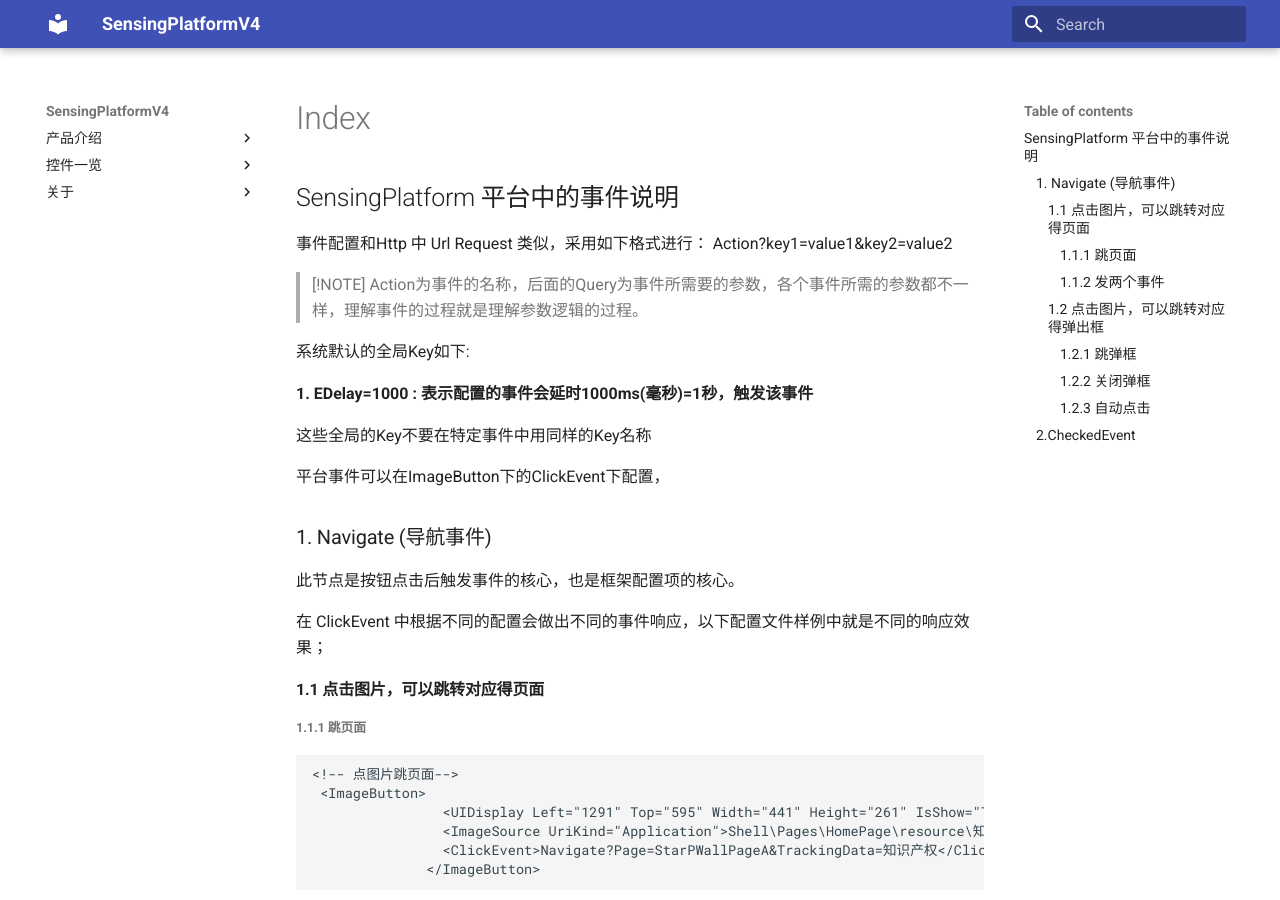
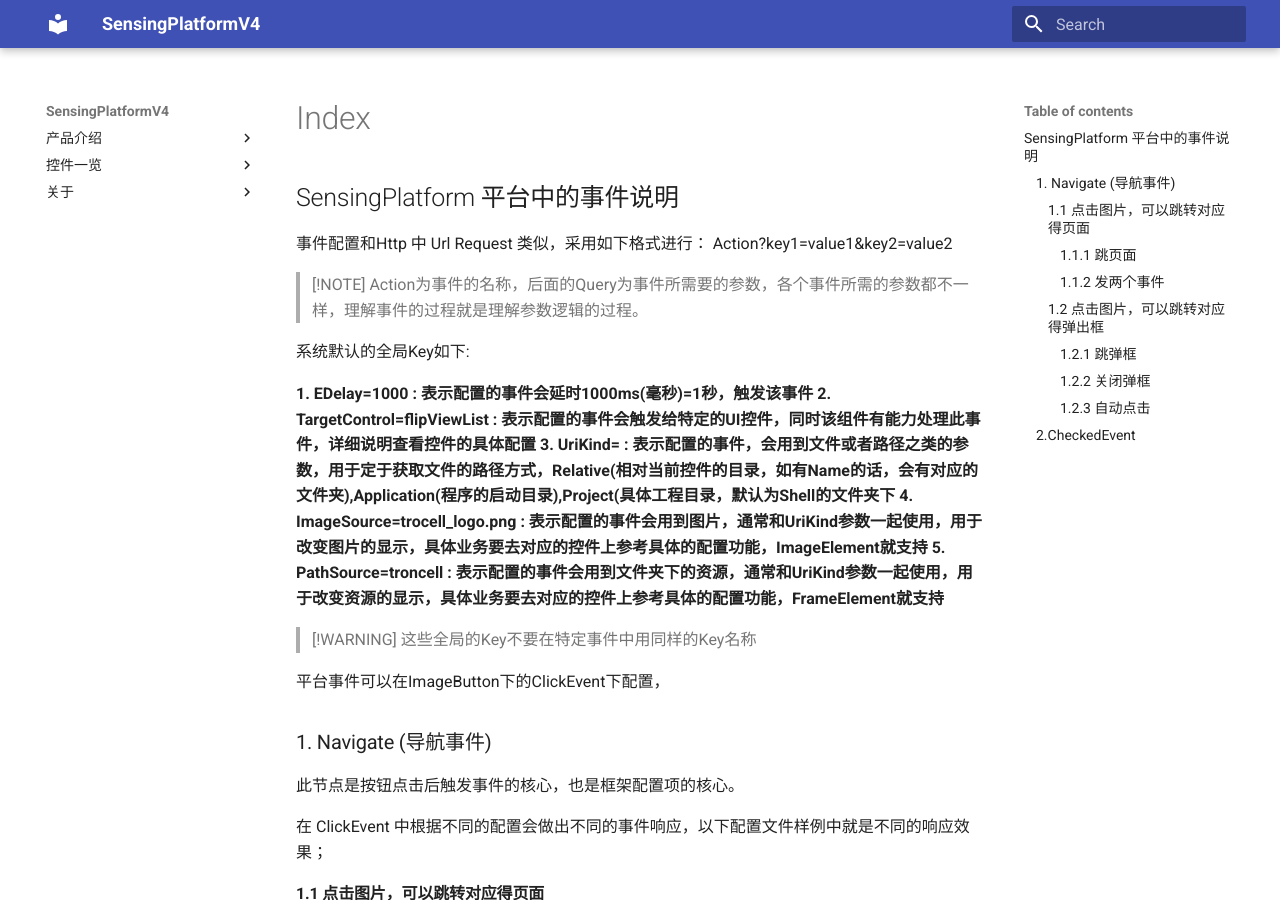
Before and after one commit to troncell/SensingPlatformDocs, an MkDocs documentation site: the page built from docs/事件一览/README.md, in a window 1280 px wide and 900 px high. Built offline with MkDocs 1.6.1 and Material for MkDocs 9.7.7, drawn with Linux system fonts in a browser that asks for light colours.

Commit message:
Update README.md

```diff
--- a/docs/事件一览/README.md
+++ b/docs/事件一览/README.md
@@ -8,8 +8,13 @@
 系统默认的全局Key如下:
 
 **1. EDelay=1000 : 表示配置的事件会延时1000ms(毫秒)=1秒，触发该事件**
+**2. TargetControl=flipViewList : 表示配置的事件会触发给特定的UI控件，同时该组件有能力处理此事件，详细说明查看控件的具体配置**
+**3. UriKind= : 表示配置的事件，会用到文件或者路径之类的参数，用于定于获取文件的路径方式，Relative(相对当前控件的目录，如有Name的话，会有对应的文件夹),Application(程序的启动目录),Project(具体工程目录，默认为Shell的文件夹下**
+**4. ImageSource=trocell_logo.png : 表示配置的事件会用到图片，通常和UriKind参数一起使用，用于改变图片的显示，具体业务要去对应的控件上参考具体的配置功能，ImageElement就支持**
+**5. PathSource=troncell : 表示配置的事件会用到文件夹下的资源，通常和UriKind参数一起使用，用于改变资源的显示，具体业务要去对应的控件上参考具体的配置功能，FrameElement就支持**
 
-这些全局的Key不要在特定事件中用同样的Key名称
+> [!WARNING]
+> 这些全局的Key不要在特定事件中用同样的Key名称
 
 平台事件可以在ImageButton下的ClickEvent下配置，
 
```
